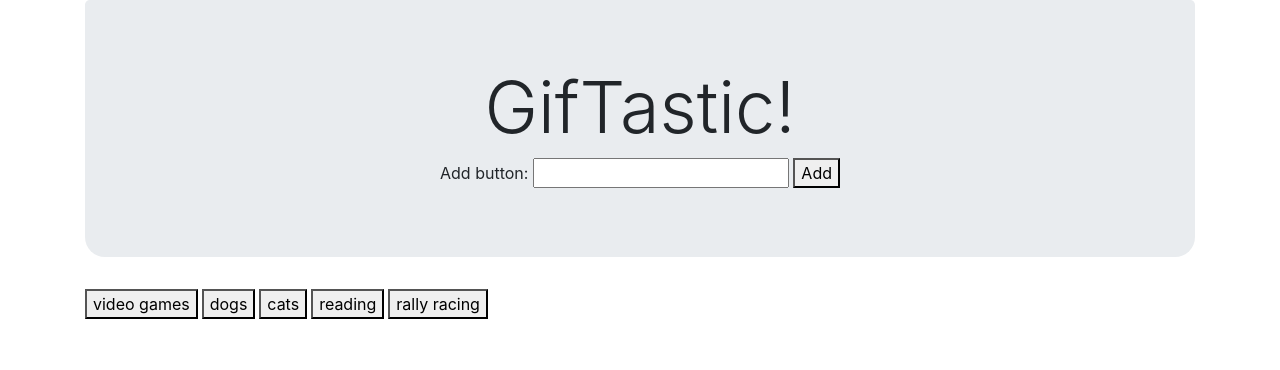
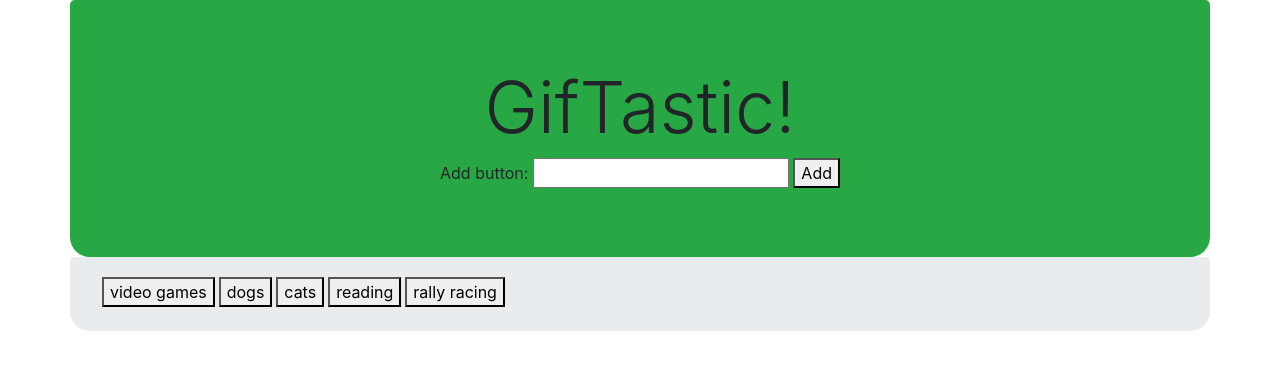
Before and after one commit to mxweidmer/GifTastic-Page, a plain HTML site: page index.html in a window 1280 px wide. Drawn offline with nearby package versions, Linux system fonts and the light colour scheme.

Commit message:
changing html div layout (removing extraneous div) and some basic css styling

```diff
--- a/assets/css/style.css
+++ b/assets/css/style.css
@@ -2,6 +2,8 @@
 .jumbotron {
     border-bottom-right-radius: 20px;
     border-bottom-left-radius: 20px;
+    margin-top: 0px;
+    margin-bottom: 0px;
 }
 
 .gif-button {
@@ -16,3 +18,8 @@
 p {
     font-weight: bold;
 }
+
+#buttons-div {
+    padding-top: 20px;
+    padding-bottom: 20px;
+}
--- a/index.html
+++ b/index.html
@@ -13,18 +13,16 @@
 </head>
 
 <body>
-    <div class="container">
-        <div class="jumbotron">
-            <h1 class="display-3 text-center">GifTastic!</h1>
-            <div class="text-center">
-                <label>Add button:</label>
-                <input type="text" id="user-input">
-                <button id="submit">Add</button>
-            </div>
+    <div class="container jumbotron bg-success">
+        <h1 class="display-3 text-center">GifTastic!</h1>
+        <div class="text-center">
+            <label>Add button:</label>
+            <input type="text" id="user-input">
+            <button id="submit">Add</button>
         </div>
     </div>
 
-    <div class="container" id="buttons-div"></div>
+    <div class="container jumbotron" id="buttons-div"></div>
 
     <div class="container" id="gifs-div"></div>
 
```
